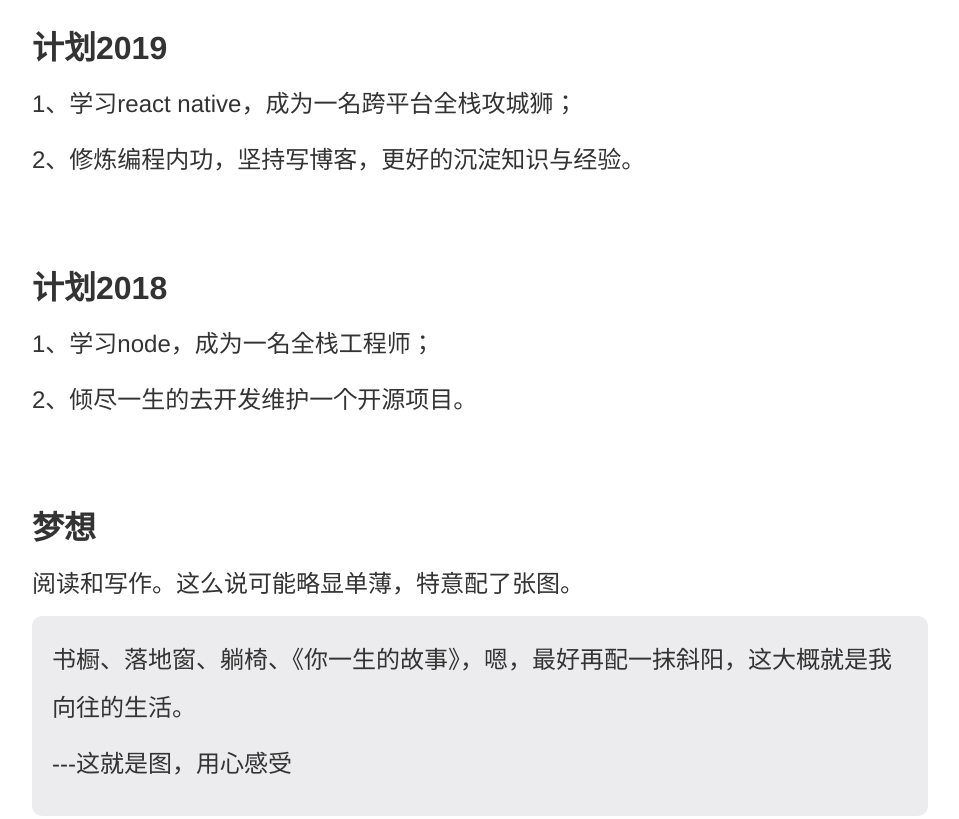
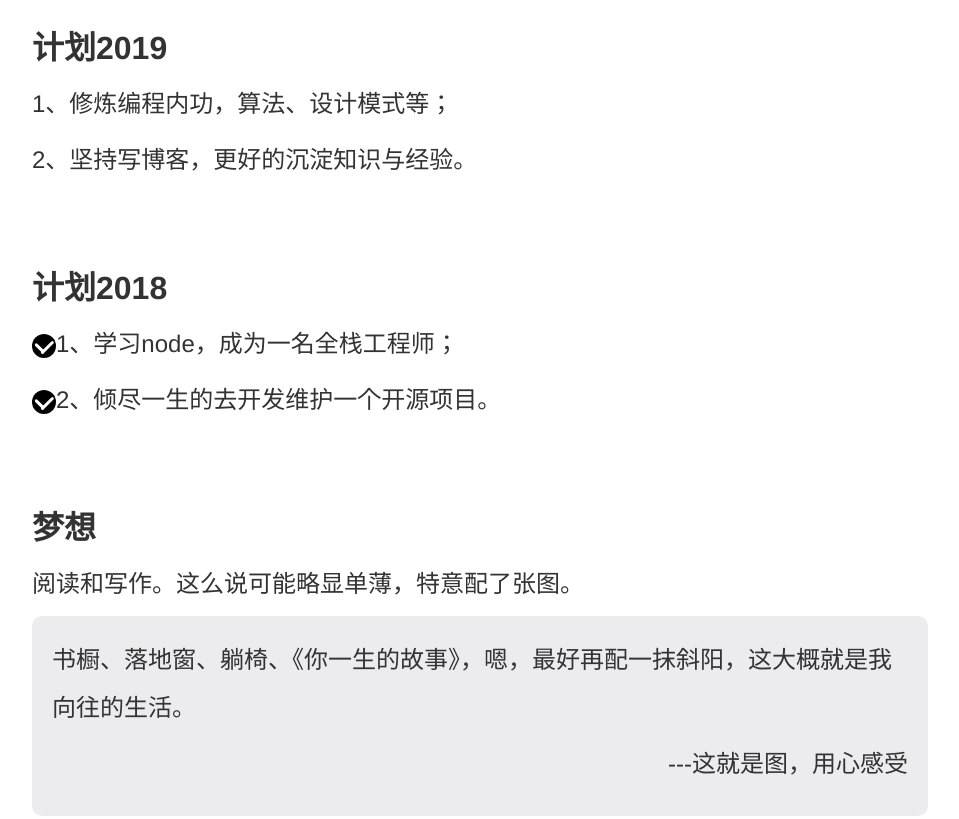
Before and after one commit to qq9694526/zhp-blogs, a plain HTML site: page index.html in a window 1280 px wide. Shown: the part 1340-2159 px from the top of the page, without its empty margins (160-1119 px from the left). Drawn offline with Linux system fonts and the light colour scheme.

Commit message:
update index

```diff
--- a/index.html
+++ b/index.html
@@ -125,6 +125,40 @@
             border-spacing: 0;
         }
 
+        .icon-right {
+            width: 1.5rem;
+            height: 1.5rem;
+            border-radius: 1.5rem;
+            background: black;
+            display: inline-block;
+            position: relative;
+            vertical-align: sub;
+        }
+
+        .icon-right:before,
+        .icon-right::after {
+            content: "";
+            height: 70%;
+            width: 3px;
+            border-radius: 3px;
+            display: block;
+            background: white;
+            position: absolute;
+            top: 21%;
+            left: 58%;
+            transform: rotate(45deg);
+            -ms-transform: rotate(45deg);
+        }
+
+        .icon-right::before {
+            height: 50%;
+            transform: rotate(-45deg);
+            -ms-transform: rotate(-45deg);
+            position: absolute;
+            top: 36%;
+            left: 26%;
+        }
+
         /*粘连footer*/
         html,
         body,
@@ -168,7 +202,7 @@
             color: #2c3e50;
         }
 
-        .header .text-right {
+        .text-right {
             text-align: right;
         }
 
@@ -292,7 +326,7 @@
                     <p>一名
                         <b>成熟、丰满、有理想</b>的web前端攻城狮。前端攻城5年，精通Javascript、Vue、Node、Solidity、微信小程序等。一直致力于Web技术的研究，擅长前端自动化、工程化，在前端跨栈进阶到
                         Node.js 开发的编程道路上颇有心得。智能合约开发践行者。</p>
-                    <!--<p>座右铭：拥抱最新前端技术，打造极致用户体验。</p>-->
+                    <!-- <p>座右铭：拥抱最新前端技术，打造极致用户体验。</p> -->
                 </section>
                 <section class="section">
                     <h1>技术栈</h1>
@@ -321,13 +355,13 @@
                 </section>
                 <section class="section">
                     <h1>计划2019</h1>
-                    <p>1、学习react native，成为一名跨平台全栈攻城狮；</p>
-                    <p>2、修炼编程内功，坚持写博客，更好的沉淀知识与经验。</p>
+                    <p>1、修炼编程内功，算法、设计模式等；</p>
+                    <p>2、坚持写博客，更好的沉淀知识与经验。</p>
                 </section>
                 <section class="section">
                     <h1>计划2018</h1>
-                    <p>1、学习node，成为一名全栈工程师；</p>
-                    <p>2、倾尽一生的去开发维护一个开源项目。</p>
+                    <p><span class="icon-right"></span>1、学习node，成为一名全栈工程师；</p>
+                    <p><span class="icon-right"></span>2、倾尽一生的去开发维护一个开源项目。</p>
                 </section>
                 <section class="section">
                     <h1>梦想</h1>
```
